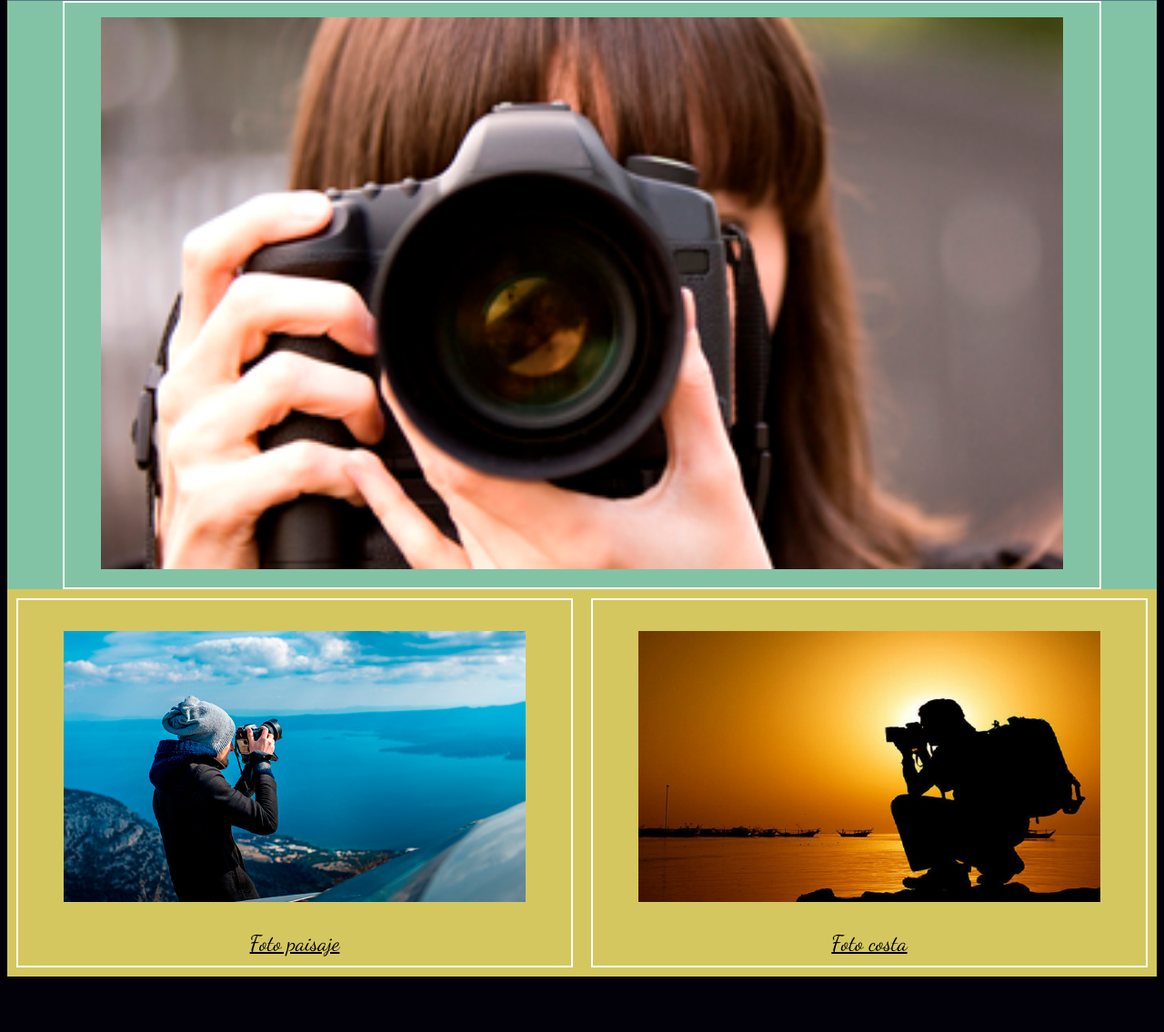
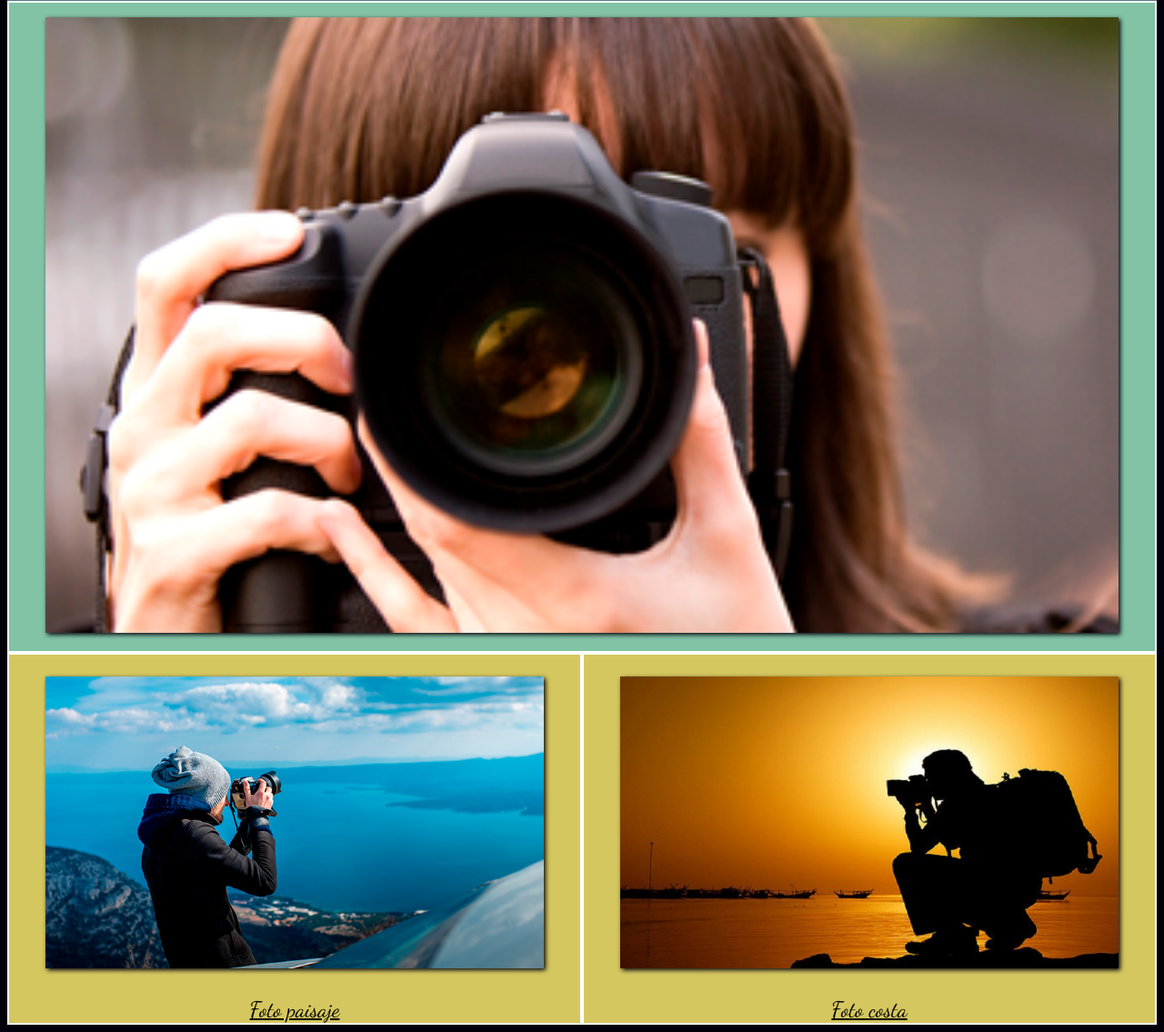
Before and after one commit to alexval123/web-fotograria, a plain HTML site: page index.html in a window 1280 px wide. Shown: the part 120-1255 px from the top of the page at 91% size. Before the commit the page ends 1202 px from the top, so only its background shows below. Drawn offline with Linux system fonts and the light colour scheme.

Commit message:
animaciones a contenido
se crean animaciones a las imagenes cuando se pasa el cursor sebre ellas y se adapta la visualización para desktop y moviles.

```diff
--- a/css/master.css
+++ b/css/master.css
@@ -3,8 +3,13 @@ body{
   background-color: #02010a;
   font-family: 'Dancing Script', cursive;
 }
+@media (min-width: 600px) {
+	.contenedor2 {
+   display: flex;
+	}
+}
 img{
-
+ box-shadow: 2px 2px 5px #02010a;
 }
 header{
    background-color: #5b7989;
@@ -42,15 +47,15 @@ header nav a:active{
   margin: 0 auto;
   justify-content: center;
 }
+
 .contenedor1 {
   background-color:  #82c3a6;
   margin: 0 auto;
   width: 100%;
-  display: flex;             /*para centrar la imagen*/
-  justify-content: center;   /*para centrar la imagen*/
-  align-items: center;       /*para centrar la imagen*/
-
-
+  display: flex;
+  display: -webkit-flex;
+  justify-content: center;     /*para centrar la imagen*/
+  align-items: center;        /*para centrar la imagen*/
 }
 .contenedor1 div figure img{
   width: 100%;
@@ -58,23 +63,37 @@ header nav a:active{
 }
 .contenedor1 > div{
   border: 2px solid white;
-  width: 90%;
+  width: 100%;
 }
 .contenedor2{
   background-color:  #d5c75f;
   width: 100%;
-  display: flex;
-  flex-direction: row;
+  /*display: flex;*/
   text-align: center;
   text-decoration: underline;
   font-size: 1.5em;
+  margin: 0 auto;
+  width: 100%;
+  justify-content: center;     /*para centrar la imagen*/
+  align-items: center;        /*para centrar la imagen*/
 }
-.contenedor2 div figure img{
+.contenedor2 div img{
   width: 100%;
+  transition: transform 3s;
 }
 .contenedor2 > div{
-  margin: 10px;
-  padding: 10px;
+
   width: 100%;
   border: 2px solid white;
+  transition: transform 1.5s;
 }
+#paisajes img:hover{
+  transform: rotate(10deg);
+  box-shadow: 2px 2px 5px #82c3a6;
+
+}
+
+#retratos img:hover{
+  transform: translate(20px,-5px);
+  box-shadow: 2px 2px 5px #82c3a6 ;
+}
--- a/index.html
+++ b/index.html
@@ -25,13 +25,13 @@
         </div>
       </div>
       <div class="contenedor2">
-        <div >
+        <div id="paisajes">
           <figure>
             <img src="imgs/cielo.png" alt="fotografia">
           </figure>
           <figcaption>Foto paisaje</figcaption>
         </div>
-        <div >
+        <div id="retratos" >
           <figure>
             <img src="imgs/costa.jpg" alt="fotografia">
           </figure>
```
